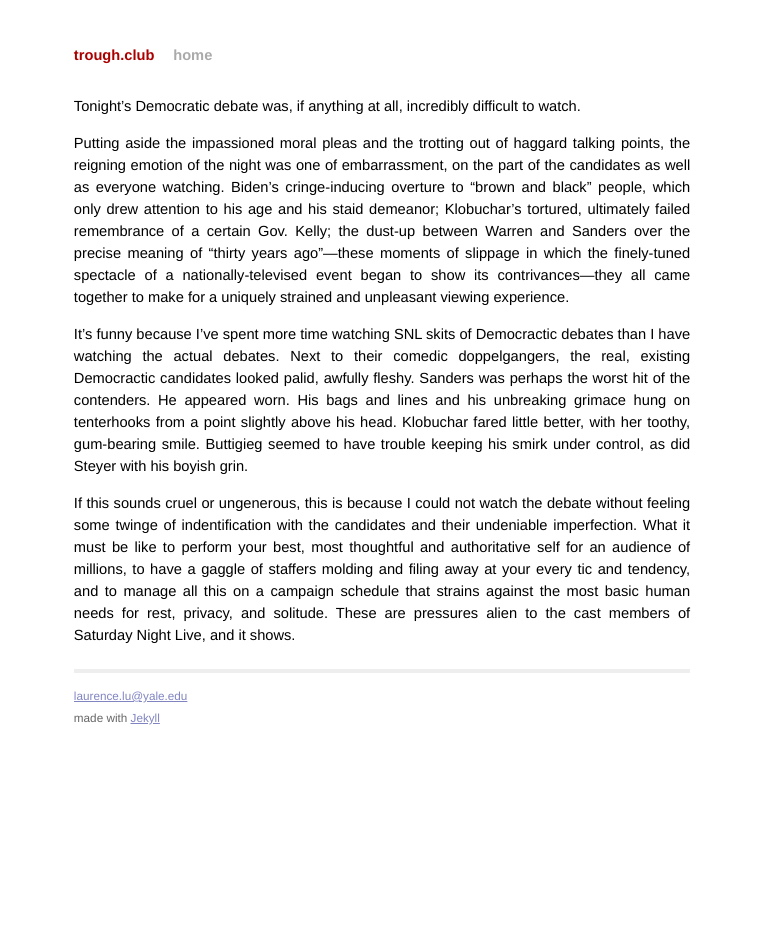
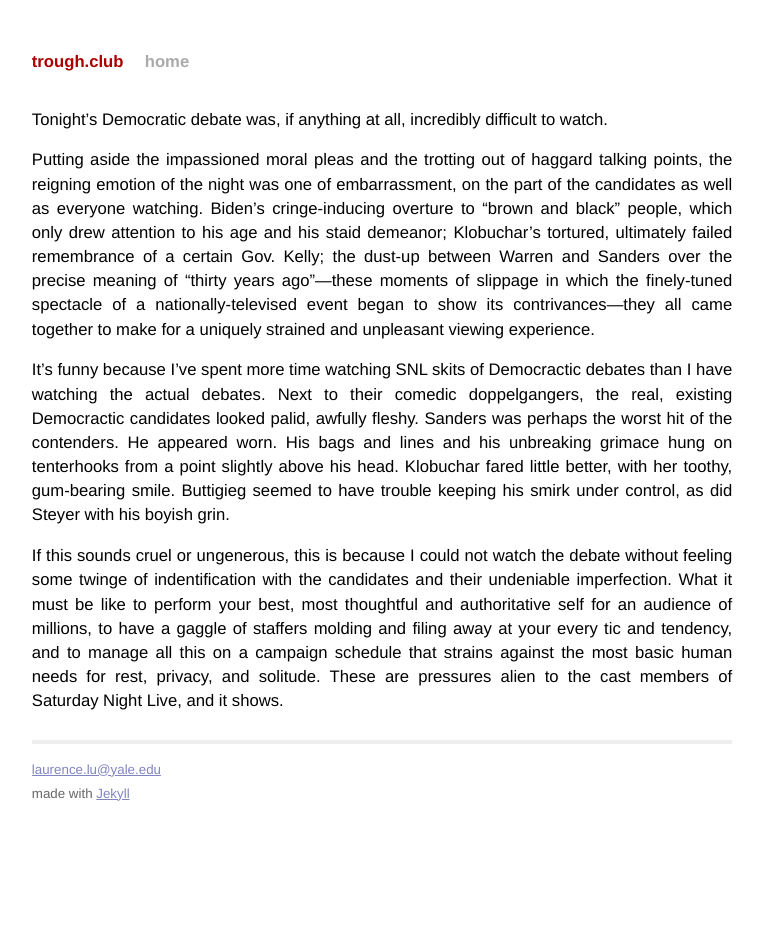
Before and after one commit to petravonkant/petravonkant.github.io, a Jekyll site: the page built from _posts/2020-01-14-the-democratic-debate.markdown, in a window 1280 px wide. Shown: the whole page, without its empty margins (258-1021 px from the left). Built offline with Jekyll 4.4.1, drawn with Linux system fonts in a browser that asks for light colours.

```diff
--- a/css/screen.css
+++ b/css/screen.css
@@ -79,11 +79,11 @@ ul.posts {
 /*****************************************************************************/
 
 .site {
-  font-size: 110%;
+  font-size: 125%;
   text-align: justify;
   width: 42em;
   margin: 3em auto 2em auto;
-  line-height: 1.5em;
+  line-height: 1.45em;
 }
 
 .title {
```
Also changed, not shown: _posts/2020-01-17-kite-part-one.markdown (added, +7 -0 lines).
